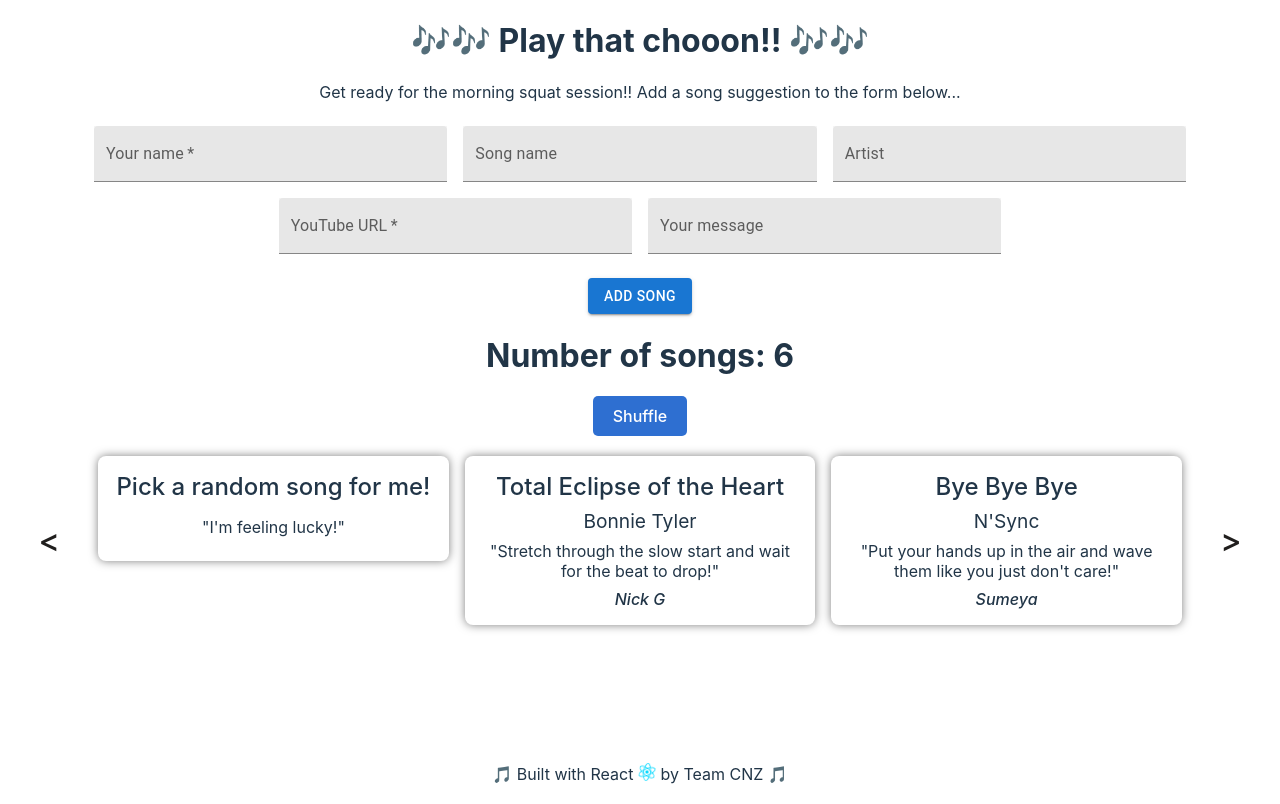
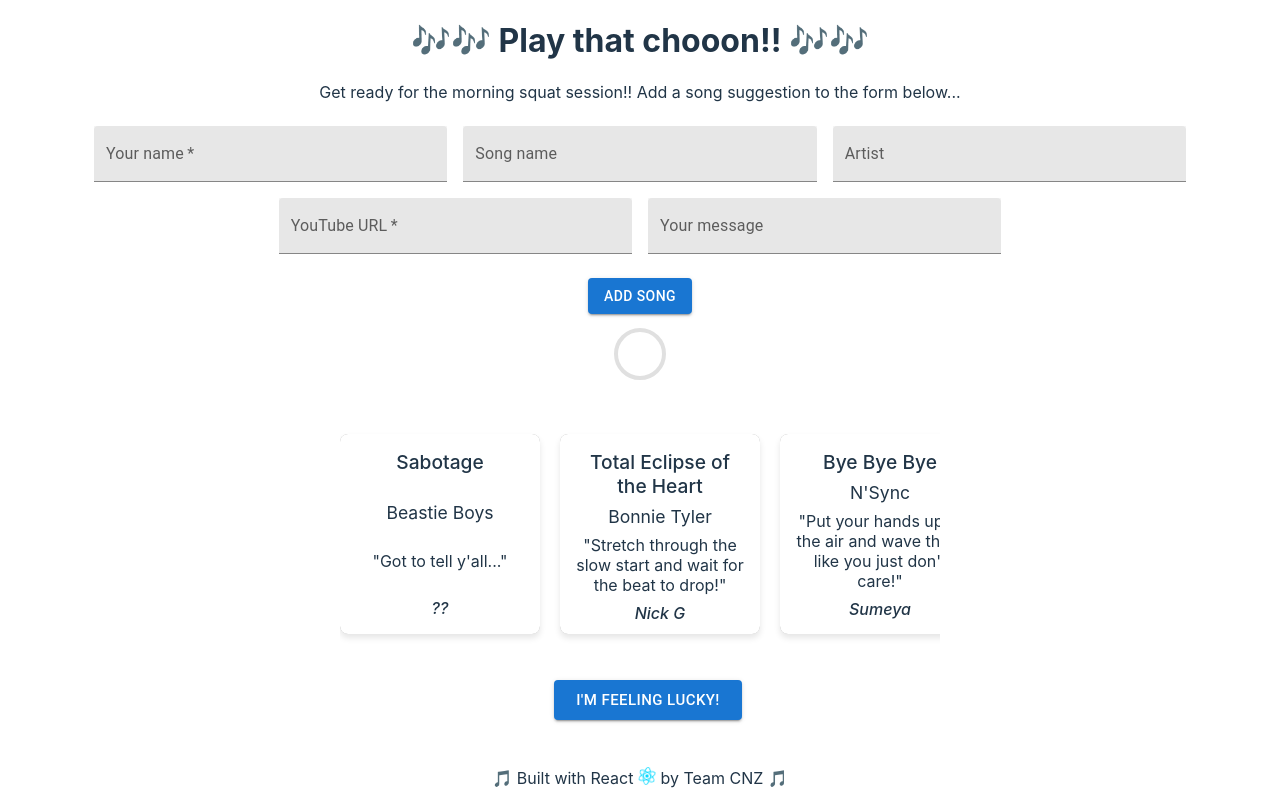
Before and after one commit to newmaldenite/soc18-songapp, a React (Vite) app: page / in a window 1280 px wide. Built offline with nearby package versions, Linux system fonts and the light colour scheme.

Commit message:
adds new carousel, mouse wheel scrolling, random button, progress indicator

```diff
--- a/package.json
+++ b/package.json
@@ -14,6 +14,7 @@
     "@emotion/react": "^11.14.0",
     "@emotion/styled": "^11.14.0",
     "@mui/material": "^6.4.2",
+    "motion": "^12.0.6",
     "react": "^18.3.1",
     "react-dom": "^18.3.1",
     "react-player": "^2.16.0"
--- a/src/components/Main/Main.jsx
+++ b/src/components/Main/Main.jsx
@@ -26,8 +26,8 @@ function Main() {
   return (
     <main>
       <AddSongForm videos={videos} setVideos={setVideos}/>
+      <SongList handleClickSongCard={handleClickSongCard} videos={videos} />
       <VideoPlayerCard currentVideo={videos[currentVideo]} />
-      <SongList handleClickSongCard={handleClickSongCard} videos={videos} />
     </main>
   );
 }
--- a/src/components/SongCard/SongCard.css
+++ b/src/components/SongCard/SongCard.css
@@ -18,11 +18,11 @@
         margin: 0;
     }
     .title {
-        font-size: 1.5rem;
+        font-size: 1.2rem;
         font-weight: 500;
     }
     .artist {
-        font-size: 1.2rem;
+        font-size: 1.1rem;
         font-weight: 400;
     }
     .message {
--- a/src/components/SongList/SongList.jsx
+++ b/src/components/SongList/SongList.jsx
@@ -1,51 +1,87 @@
 import SongCard from '../SongCard/SongCard';
-import { useState, useEffect } from "react";
+import { useState, useEffect, useRef } from "react";
 // import './SongList.css';
 import styles from './SongList.module.css'
+import { motion, useScroll } from "motion/react"
+import { Button } from '@mui/material';
 
 function SongList({ videos, handleClickSongCard }) {
     const [currentIndex, setCurrentIndex] = useState(0);
+    const ref = useRef(null);
+    const { scrollXProgress } = useScroll({ container: ref });
+
+    const displayedCards = [...videos];
+
+    // Function to generate a random index
+    const handleLuckyClick = () => {
+        const randomIndex = Math.floor(Math.random() * displayedCards.length);
+        handleClickSongCard(randomIndex); // Pass the random index up
+    };
+
+    // Handle mouse wheel event to scroll the container
+    const handleWheel = (event) => {
+      // Prevent the default scroll behavior (vertical scrolling)
+      event.preventDefault();
+
+      if (ref.current) {
+          // Scroll horizontally when mouse wheel is detected
+          if (event.deltaY !== 0) {
+              ref.current.scrollLeft += event.deltaY;
+          }
+      }
+  };
+
+  // Attach wheel event listener when component is mounted
+  useEffect(() => {
+      const scrollContainer = ref.current;
+      scrollContainer.addEventListener('wheel', handleWheel, { passive: false });
+
+      return () => {
+          scrollContainer.removeEventListener('wheel', handleWheel);
+      };
+  }, []);
+
     // New state for implementing shuffling
-    const [cards, setCards] = useState(videos);
+    // const [cards, setCards] = useState(videos);
 
-    useEffect(() => {
-        setCards(videos);
-      }, [videos]);
+    // useEffect(() => {
+    //     setCards(videos);
+    //   }, [videos]);
 
   // 1. Display the first three images in the array by default
   // 2. Display the next three images when the right arrow is clicked
-  const handleNext = () => {
-    setCurrentIndex((prevIndex) => (prevIndex + 3) % videos.length);
-  };
-  // 3. Display the previous three images when the left arrow is clicked
-  const handlePrev = () => {
-    setCurrentIndex((prevIndex) =>
-      prevIndex - 3 < 0 ? videos.length - 3 : prevIndex - 3
-    );
-  };
+  // const handleNext = () => {
+  //   setCurrentIndex((prevIndex) => (prevIndex + 3) % videos.length);
+  // };
+  // // 3. Display the previous three images when the left arrow is clicked
+  // const handlePrev = () => {
+  //   setCurrentIndex((prevIndex) =>
+  //     prevIndex - 3 < 0 ? videos.length - 3 : prevIndex - 3
+  //   );
+  // };
 
-  const displayedCards = cards.slice(currentIndex, currentIndex + 3);
+  // const displayedCards = cards.slice(currentIndex, currentIndex + 3);
 
-  function shuffleArray() {
-    let shuffledArray = [...cards]; // create a copy
-    for (let i = shuffledArray.length - 1; i > 0; i--) {
-      const j = Math.floor(Math.random() * (i + 1));
-      [shuffledArray[i], shuffledArray[j]] = [
-        shuffledArray[j],
-        shuffledArray[i],
-      ];
-    }
-    setCards(shuffledArray);
-    setCurrentIndex(0);
-  }
+  // function shuffleArray() {
+  //   let shuffledArray = [...cards]; // create a copy
+  //   for (let i = shuffledArray.length - 1; i > 0; i--) {
+  //     const j = Math.floor(Math.random() * (i + 1));
+  //     [shuffledArray[i], shuffledArray[j]] = [
+  //       shuffledArray[j],
+  //       shuffledArray[i],
+  //     ];
+  //   }
+  //   setCards(shuffledArray);
+  //   setCurrentIndex(0);
+  // }
 
     return (
         <div>
-        <h1 class="text-3xl font-bold underline h-100px">Number of songs: {videos.length}</h1>
-        <button className={styles.shuffle} onClick={shuffleArray}>
+        {/* <h1 class="text-3xl font-bold underline h-100px">Number of songs: {videos.length}</h1> */}
+        {/* <button className={styles.shuffle} onClick={shuffleArray}>
           Shuffle
-        </button>
-        <div className={styles.carousel}>
+        </button> */}
+        {/* <div className={styles.carousel}>
           <button className={styles.arrowLeft} onClick={handlePrev}>
             {"<"}
           </button>
@@ -61,7 +97,49 @@ function SongList({ videos, handleClickSongCard }) {
           <button className={styles.arrowRight} onClick={handleNext}>
             {">"}
           </button>
-        </div>
+        </div> */}
+
+            {/* Progress Indicator */}
+            <svg id="progress" width="80" height="80" viewBox="0 0 100 100">
+                <circle cx="50" cy="50" r="30" pathLength="1" className={styles.bg} />
+                <motion.circle
+                    cx="50"
+                    cy="50"
+                    r="30"
+                    className={styles.indicator}
+                    style={{ pathLength: scrollXProgress }}
+                />
+            </svg>
+
+
+            {/* Scrollable Container */}
+            <div className={styles.scrollContainer} ref={ref}>
+                <motion.ul className={styles.scrollContent}>
+                    {videos.map((video, i) => (
+                        <li key={i}>
+                            <SongCard
+                            i={currentIndex + i}
+                            handleClickSongCard={handleClickSongCard}
+                            video={video} />
+                        </li>
+                    ))}
+                </motion.ul>
+            </div>
+
+
+            <Button
+                    variant="contained"
+                    color="primary"
+                    size="large"
+                    sx={{
+                        marginLeft: 2, // spacing from the progress circle
+                        height: '40px', // optional: control the button height
+                    }}
+                    onClick={handleLuckyClick} // Trigger the lucky click action
+                >
+                    I'm feeling lucky!
+                </Button>
+
       </div>
 
         // <div className="song-list">
@@ -72,4 +150,5 @@ function SongList({ videos, handleClickSongCard }) {
     );
 }
 
+
 export default SongList;
--- a/src/components/SongList/SongList.module.css
+++ b/src/components/SongList/SongList.module.css
@@ -1,54 +1,84 @@
-/* .song-list {
-    max-width: 1280px;
-    display: grid;
-    grid-template-columns: repeat(3, minmax(300px, 1fr));
-    gap: 1rem;
-    padding: 2rem;
-    justify-content: center;
-} */
-
-.carousel {
-    display: flex;
-    align-items: center;
-    justify-content: center;
+.container {
   width: 100%;
-    margin: auto;
+  text-align: center;
+  overflow: hidden;
+  position: relative;
 }
 
-  .arrowLeft,
-  .arrowRight {
-    background: none;
-    border: none;
-    font-size: 2rem;
-    cursor: pointer;
-    color: rgb(32, 30, 29);
+.progressWrapper {
+  position: relative;
+  height: 50px;
+  display: flex;
+  justify-content: left;
+  align-items: center;
 }
 
-  .images {
-    display: flex;
-    gap: 1rem;
+.progress {
+  transform: rotate(-90deg);
 }
 
-  .images > div {
-    flex: 1;
+.bg {
+  stroke: #e0e0e0;
+  stroke-width: 5;
+  fill: none;
 }
 
-  .shuffle {
-    background-color: #2e6fd1;
-    border: none;
-    color: white;
-    padding: 10px 20px;
-    font-size: 1rem;
+.indicator {
+  stroke: #ff4500; /* Highlight color */
+  stroke-width: 5;
+  fill: none;
+  transition: stroke-dashoffset 0.2s ease;
+}
+
+.scrollContainer {
+  max-width: 600px;
+  width: 100%;
+  overflow-x: auto;
+  white-space: nowrap;
+  scrollbar-width: thin;
+  scrollbar-color: #888 #f5f5f5;
+  margin-bottom: 10px;
+}
+
+.scrollContainer::-webkit-scrollbar {
+  height: 6px;
+}
+
+.scrollContainer::-webkit-scrollbar-track {
+  background: #f5f5f5;
+}
+
+.scrollContainer::-webkit-scrollbar-thumb {
+  background: #888;
   border-radius: 5px;
+}
+
+.scrollContent {
+  display: flex;
+  list-style: none;
+  padding: 20px 0;
+  gap: 20px;
+}
+
+.scrollContent li {
+  flex: 0 0 200px;
+  width: 200px;
+  height: 200px;
+  white-space: normal; /* Allow text to wrap */
+  word-wrap: break-word; /* Ensures long words break properly */
+  overflow: hidden; /* Prevents content spillover */
   cursor: pointer;
-    transition: background-color 0.3s ease;
+  transition: transform 0.2s ease-in-out;
+  box-shadow: 0 4px 6px rgba(0, 0, 0, 0.1); /* Add shadow */
+    border-radius: 8px; /* Optional: adds rounded corners */
+
+    background-color: white; /* Ensure the background is white */
+}
+
+.scrollContent li:hover {
+  transform: scale(1.05);
+}
+
+button {
   margin-bottom: 20px;
 }
-
-  .shuffle:hover {
-    background-color: #04357e;
-  }
-
-  .shuffle:active {
-    background-color: #022a5e;
-  }
--- a/src/data/data.js
+++ b/src/data/data.js
@@ -2,11 +2,11 @@
 export const data = [
     {
         id: 1,
-        artist: '',
-        title: 'Pick a random song for me!',
-        url: '',
-        username: '',
-        message: 'I\'m feeling lucky!',
+        artist: 'Beastie Boys',
+        title: 'Sabotage',
+        url: 'https://www.youtube.com/watch?v=2WHFTRArC44',
+        username: '??',
+        message: 'Got to tell y\'all...',
     },
     {
         id: 2,
```
Also changed, not shown: 1 other file (tests, documents, lock files or other folders). Lines whose indentation alone changed are shown as unchanged.
